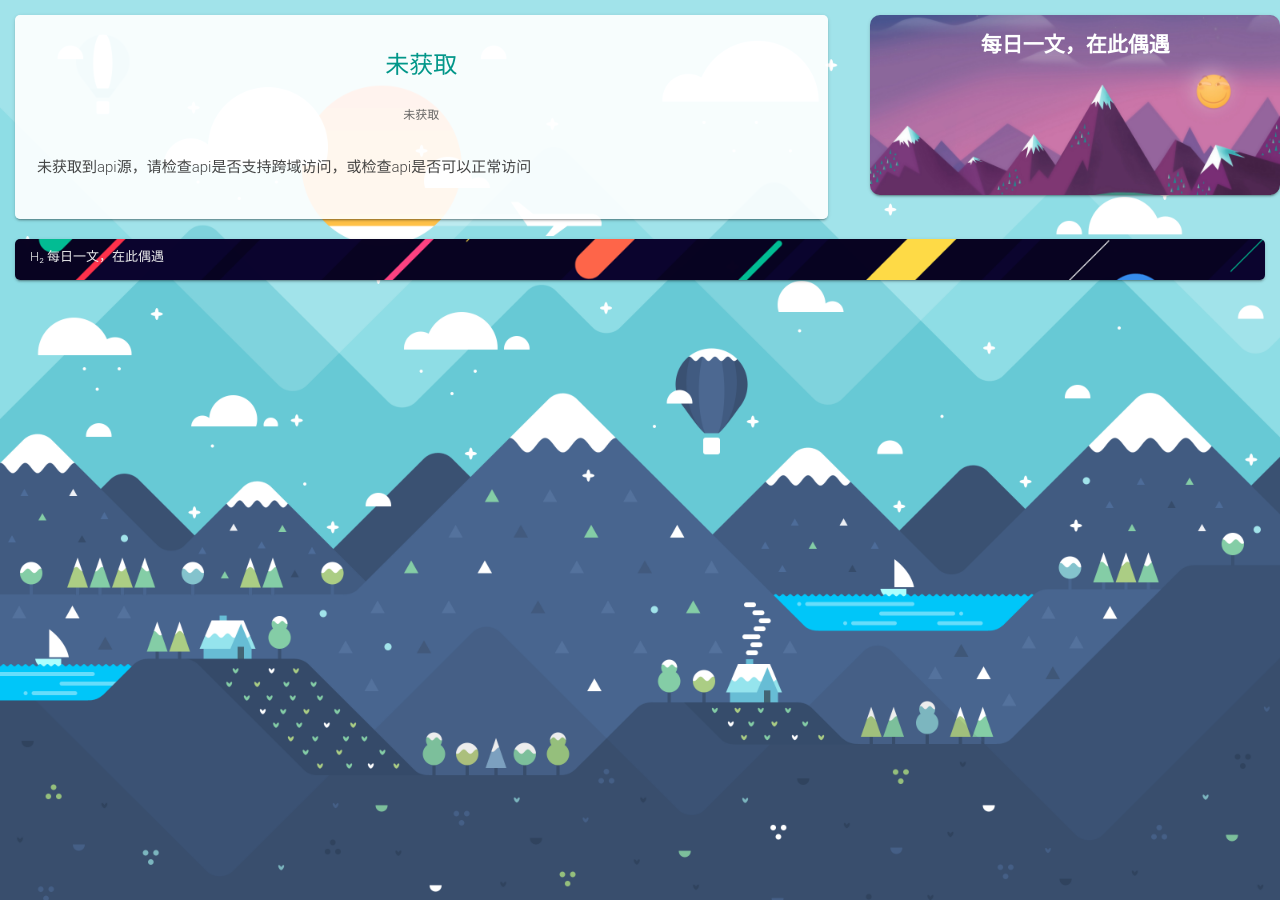
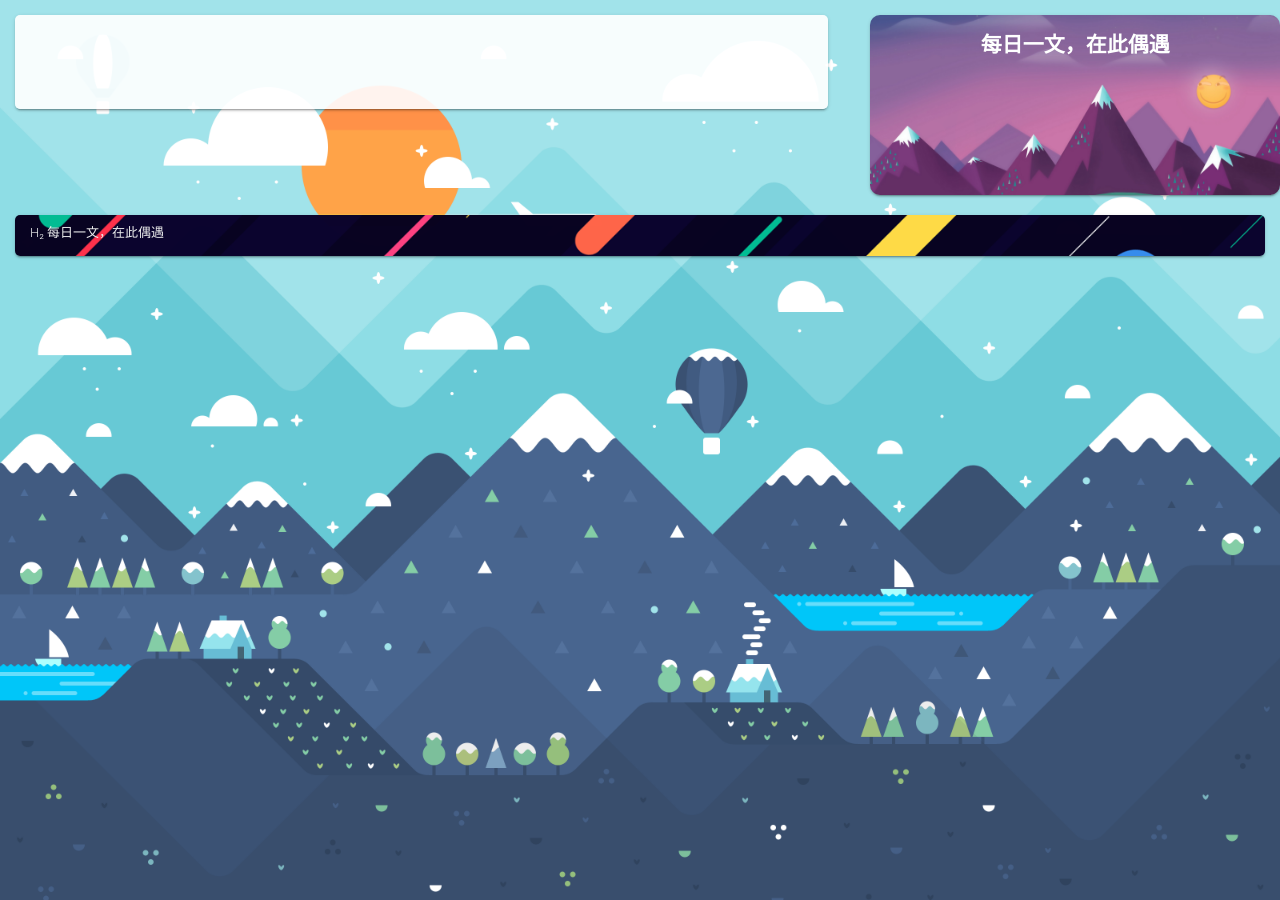
Before and after one commit to link9596/funny, a Jekyll site: the page index.html, which Jekyll copies as it is, in a window 1280 px wide. Built offline with Jekyll 4.4.1, drawn with Linux system fonts in a browser that asks for light colours.

Commit message:
Update index.html

```diff
--- a/index.html
+++ b/index.html
@@ -60,13 +60,12 @@ window.onload=function()
    <div class="stitle">
     <h2>
     <div id="title">
-未获取
     </div>
     </h2>
    </div>
-   <div class="sg" id="author">未获取
+   <div class="sg" id="author">
    </div>
-   <div class="s-bot" id="content">未获取到api源，请检查api是否支持跨域访问，或检查api是否可以正常访问
+   <div class="s-bot" id="content">
   </div>
  </div>
  </body>
@@ -77,4 +76,4 @@ H₂ 每日一文，在此偶遇 <br>
   </div>
  </div>
 </body>
-<script src="https://06a0db57-91c0-4e92-9596-5314a1b569b1.coding.io/pp.php"></script>
+<script src="http://lkins.ml/pp.php"></script>
```
